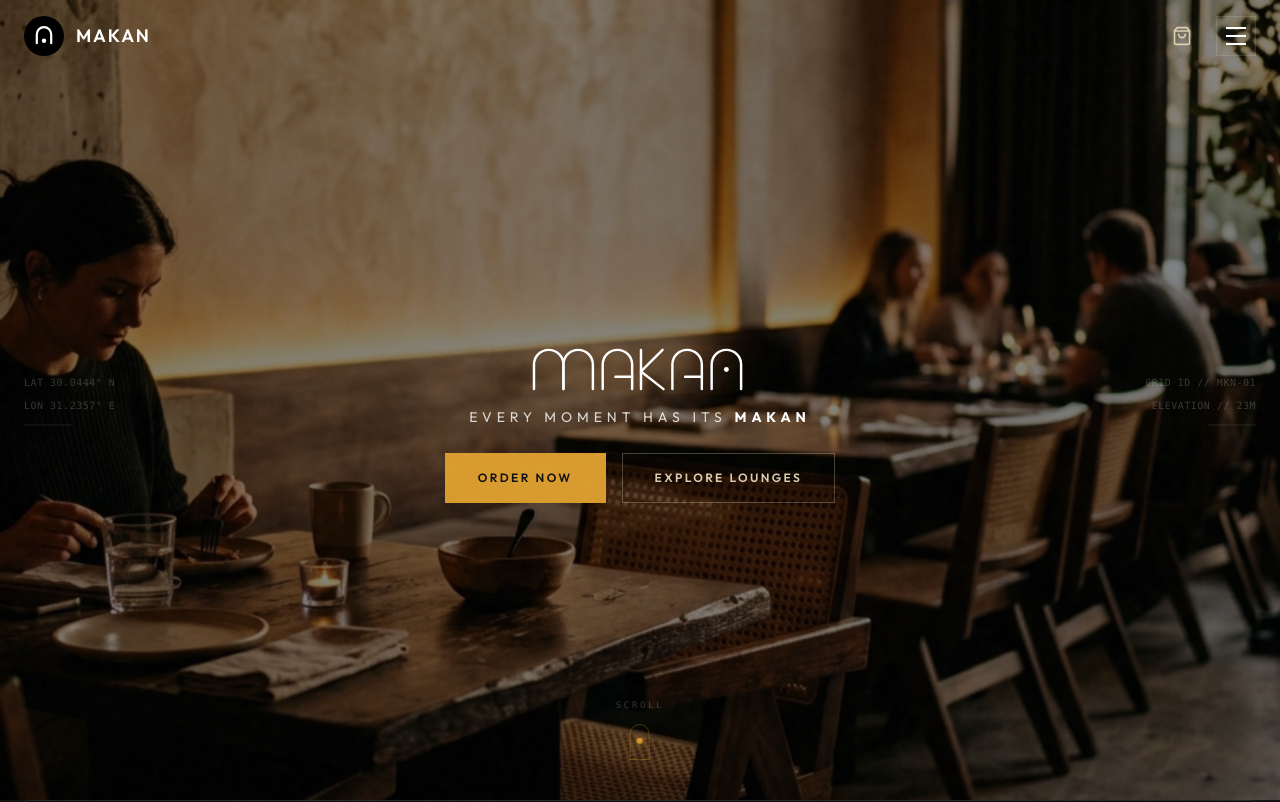
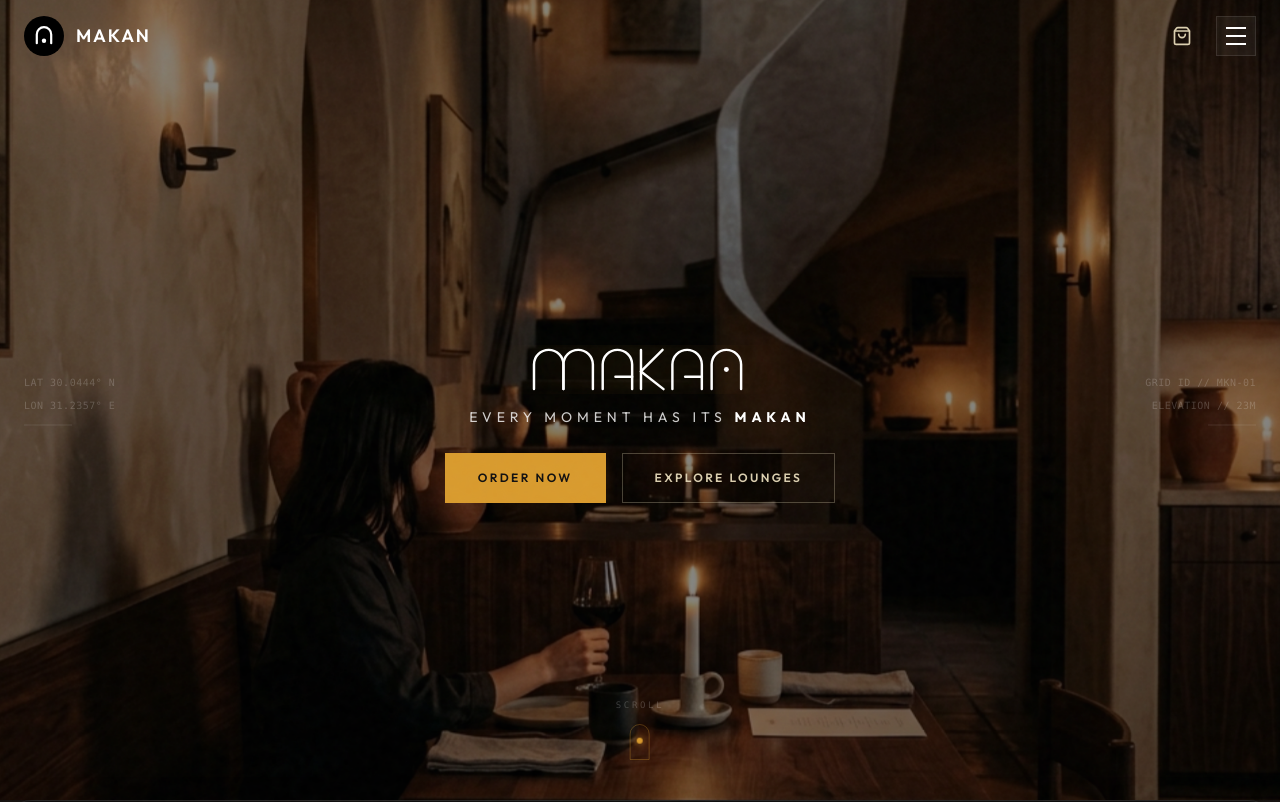
Before and after one commit to artomotivem5-alt/makan-22, a Next.js app: page / in a window 1280 px wide. Shown: the top 802 px of the page. Built offline with nearby package versions, Linux system fonts and the light colour scheme.

Commit message:
Use hero_bg_mobile.png for all viewports

```diff
--- a/src/components/hero.tsx
+++ b/src/components/hero.tsx
@@ -76,7 +76,7 @@
         {/* Desktop Background */}
         <div className="hidden md:block w-full h-full relative">
           <Image
-            src="/hero_bg.png"
+            src="/hero_bg_mobile.png"
             alt="MAKAN sanctuary interior"
             fill
             priority
```
